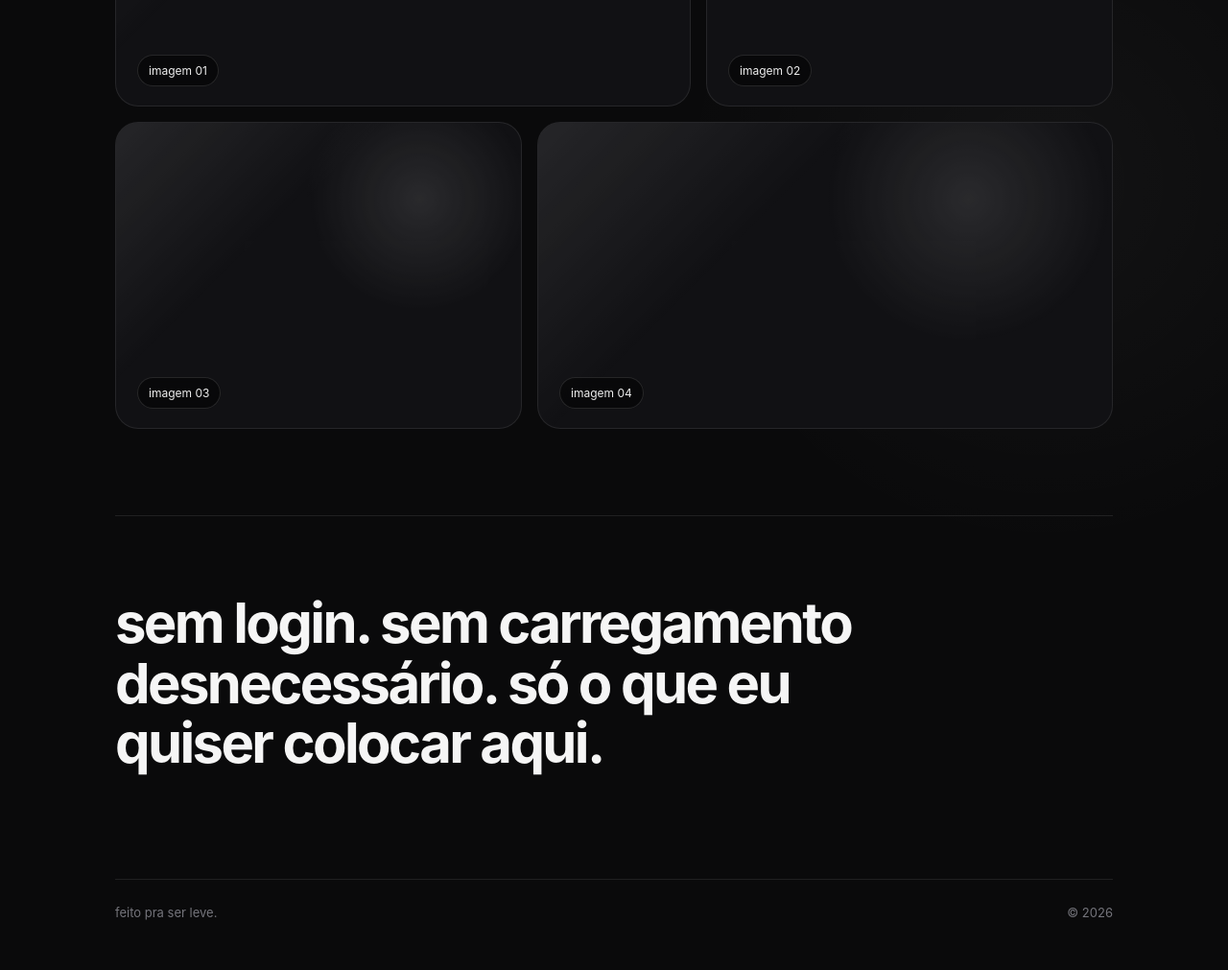
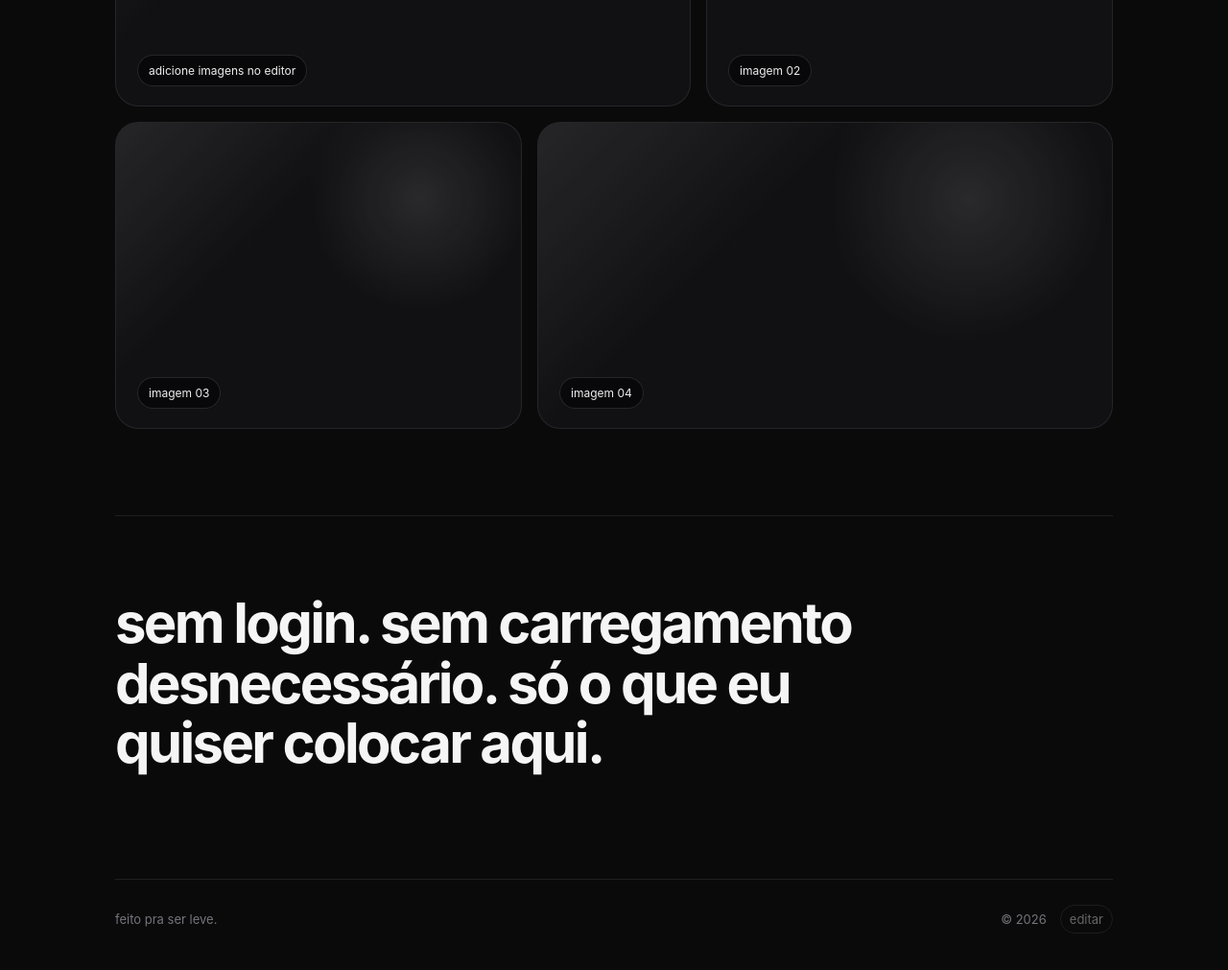
Before and after one commit to Yestheres/p, a plain HTML site: page index.html in a window 1280 px wide. Shown: the part 1020-2031 px from the top of the page at 96% size. Drawn offline with Linux system fonts and the light colour scheme.

Commit message:
Make site content editable

```diff
--- a/index.html
+++ b/index.html
@@ -13,162 +13,164 @@
       margin: 0;
       min-height: 100vh;
       color: #f5f5f5;
+      background: #0a0a0b;
+      font-family: Inter, ui-sans-serif, system-ui, -apple-system, BlinkMacSystemFont, "Segoe UI", sans-serif;
+    }
+    body::before {
+      content: "";
+      position: fixed;
+      inset: 0;
+      pointer-events: none;
       background:
         radial-gradient(circle at 15% 15%, rgba(255,255,255,.07), transparent 28rem),
-        radial-gradient(circle at 85% 60%, rgba(255,255,255,.04), transparent 24rem),
-        #0a0a0b;
-      font-family: Inter, ui-sans-serif, system-ui, -apple-system, BlinkMacSystemFont, "Segoe UI", sans-serif;
+        radial-gradient(circle at 85% 60%, rgba(255,255,255,.04), transparent 24rem);
+      z-index: -1;
     }
     a { color: inherit; }
     .wrap { width: min(1040px, calc(100% - 40px)); margin: 0 auto; }
-    header {
-      display: flex;
-      align-items: center;
-      justify-content: space-between;
-      min-height: 84px;
-    }
-    .logo { font-weight: 800; font-size: 24px; letter-spacing: -1px; text-decoration: none; }
-    .nav { display: flex; gap: 20px; }
-    .nav a { color: #aaa; text-decoration: none; font-size: 14px; transition: .2s ease; }
-    .nav a:hover { color: #fff; }
-    .hero {
-      min-height: 62vh;
-      display: grid;
-      align-content: center;
-      padding: 70px 0 90px;
-    }
-    .eyebrow { color: #8d8d93; font-size: 13px; text-transform: uppercase; letter-spacing: .18em; }
-    h1 {
-      margin: 14px 0 18px;
-      max-width: 800px;
-      font-size: clamp(52px, 10vw, 118px);
-      line-height: .88;
-      letter-spacing: -.065em;
-      font-weight: 800;
-    }
-    .lead {
-      margin: 0;
-      max-width: 600px;
-      color: #aaa;
-      font-size: clamp(17px, 2vw, 21px);
-      line-height: 1.55;
-    }
-    .gallery {
-      display: grid;
-      grid-template-columns: repeat(12, 1fr);
-      gap: 16px;
-      padding: 0 0 90px;
-    }
-    .card {
-      position: relative;
-      min-height: 320px;
-      overflow: hidden;
-      border: 1px solid rgba(255,255,255,.09);
-      border-radius: 24px;
-      background: #111114;
-      isolation: isolate;
-    }
-    .card::before {
-      content: "";
-      position: absolute;
-      inset: 0;
-      background:
-        linear-gradient(135deg, rgba(255,255,255,.12), transparent 38%),
-        radial-gradient(circle at 75% 25%, rgba(255,255,255,.14), transparent 30%);
-      opacity: .75;
-      z-index: -1;
-    }
-    .card img {
-      width: 100%;
-      height: 100%;
-      position: absolute;
-      inset: 0;
-      object-fit: cover;
-      display: block;
-    }
-    .card .label {
-      position: absolute;
-      left: 22px;
-      bottom: 20px;
-      padding: 8px 11px;
-      border-radius: 999px;
-      color: #eee;
-      background: rgba(0,0,0,.48);
-      border: 1px solid rgba(255,255,255,.12);
-      backdrop-filter: blur(10px);
-      font-size: 12px;
-    }
-    .one { grid-column: span 7; min-height: 430px; }
-    .two { grid-column: span 5; min-height: 430px; }
-    .three { grid-column: span 5; }
-    .four { grid-column: span 7; }
-    .text-block {
-      padding: 80px 0 110px;
-      border-top: 1px solid rgba(255,255,255,.09);
-    }
-    .text-block p {
-      margin: 0;
-      max-width: 850px;
-      font-size: clamp(30px, 5vw, 58px);
-      line-height: 1.08;
-      letter-spacing: -.045em;
-      font-weight: 650;
-    }
-    footer {
-      display: flex;
-      justify-content: space-between;
-      gap: 16px;
-      padding: 26px 0 38px;
-      color: #74747b;
-      border-top: 1px solid rgba(255,255,255,.09);
-      font-size: 13px;
-    }
-    @media (max-width: 720px) {
-      .wrap { width: min(100% - 26px, 1040px); }
-      header { min-height: 70px; }
-      .nav { gap: 12px; }
-      .hero { min-height: 58vh; padding: 48px 0 70px; }
-      .gallery { gap: 12px; padding-bottom: 65px; }
-      .one, .two, .three, .four { grid-column: 1 / -1; min-height: 340px; }
-      .text-block { padding: 62px 0 78px; }
-      footer { flex-direction: column; }
+    header { display:flex; align-items:center; justify-content:space-between; min-height:84px; }
+    .logo { font-weight:800; font-size:24px; letter-spacing:-1px; text-decoration:none; }
+    .nav { display:flex; gap:20px; }
+    .nav a { color:#aaa; text-decoration:none; font-size:14px; transition:.2s ease; }
+    .nav a:hover { color:#fff; }
+    .hero { min-height:62vh; display:grid; align-content:center; padding:70px 0 90px; }
+    .eyebrow { color:#8d8d93; font-size:13px; text-transform:uppercase; letter-spacing:.18em; }
+    h1 { margin:14px 0 18px; max-width:800px; font-size:clamp(52px,10vw,118px); line-height:.88; letter-spacing:-.065em; font-weight:800; white-space:pre-line; }
+    .lead { margin:0; max-width:600px; color:#aaa; font-size:clamp(17px,2vw,21px); line-height:1.55; }
+    .gallery { display:grid; grid-template-columns:repeat(12,1fr); gap:16px; padding:0 0 90px; }
+    .card { position:relative; min-height:320px; overflow:hidden; border:1px solid rgba(255,255,255,.09); border-radius:24px; background:#111114; isolation:isolate; }
+    .card::before { content:""; position:absolute; inset:0; background:linear-gradient(135deg,rgba(255,255,255,.12),transparent 38%),radial-gradient(circle at 75% 25%,rgba(255,255,255,.14),transparent 30%); opacity:.75; z-index:-1; }
+    .card img { width:100%; height:100%; position:absolute; inset:0; object-fit:cover; display:block; }
+    .card .label { position:absolute; left:22px; bottom:20px; padding:8px 11px; border-radius:999px; color:#eee; background:rgba(0,0,0,.48); border:1px solid rgba(255,255,255,.12); backdrop-filter:blur(10px); font-size:12px; }
+    .one { grid-column:span 7; min-height:430px; }
+    .two { grid-column:span 5; min-height:430px; }
+    .three { grid-column:span 5; }
+    .four { grid-column:span 7; }
+    .text-block { padding:80px 0 110px; border-top:1px solid rgba(255,255,255,.09); }
+    .text-block p { margin:0; max-width:850px; font-size:clamp(30px,5vw,58px); line-height:1.08; letter-spacing:-.045em; font-weight:650; white-space:pre-line; }
+    footer { display:flex; justify-content:space-between; align-items:center; gap:16px; padding:26px 0 38px; color:#74747b; border-top:1px solid rgba(255,255,255,.09); font-size:13px; }
+    .footer-right { display:flex; align-items:center; gap:14px; }
+    .edit-link { color:#666; text-decoration:none; border:1px solid rgba(255,255,255,.08); padding:6px 9px; border-radius:999px; transition:.2s; }
+    .edit-link:hover { color:#fff; border-color:rgba(255,255,255,.2); }
+    .loading { min-height:50vh; display:grid; place-items:center; color:#777; }
+    @media (max-width:720px) {
+      .wrap { width:min(100% - 26px,1040px); }
+      header { min-height:70px; }
+      .nav { gap:12px; }
+      .hero { min-height:58vh; padding:48px 0 70px; }
+      .gallery { gap:12px; padding-bottom:65px; }
+      .one,.two,.three,.four { grid-column:1 / -1; min-height:340px; }
+      .text-block { padding:62px 0 78px; }
+      footer { align-items:flex-start; flex-direction:column; }
     }
   </style>
 </head>
 <body>
-  <div class="wrap">
-    <header>
-      <a class="logo" href="#">m.</a>
-      <nav class="nav" aria-label="Navegação">
-        <a href="#imagens">imagens</a>
-        <a href="#texto">texto</a>
-      </nav>
-    </header>
+  <div class="wrap" id="app">
+    <div class="loading">carregando...</div>
+  </div>
 
-    <main>
-      <section class="hero">
-        <span class="eyebrow">página estática</span>
-        <h1>simples.<br>visual.<br>meu.</h1>
-        <p class="lead">Um lugar pequeno pra deixar imagens, palavras e qualquer coisa que não precise de aplicativo, conta ou menu complicado.</p>
-      </section>
+  <script>
+    const cardClasses = ['one','two','three','four'];
 
-      <section class="gallery" id="imagens" aria-label="Galeria">
-        <!-- Troque os blocos abaixo por: <img src="imagens/sua-imagem.jpg" alt="descrição"> -->
-        <article class="card one"><span class="label">imagem 01</span></article>
-        <article class="card two"><span class="label">imagem 02</span></article>
-        <article class="card three"><span class="label">imagem 03</span></article>
-        <article class="card four"><span class="label">imagem 04</span></article>
-      </section>
+    async function loadSite() {
+      try {
+        const res = await fetch('./site.json?t=' + Date.now(), { cache: 'no-store' });
+        if (!res.ok) throw new Error('Não foi possível carregar site.json');
+        const data = await res.json();
+        render(data);
+      } catch (err) {
+        document.querySelector('#app').innerHTML = '<div class="loading">não foi possível carregar a página.</div>';
+        console.error(err);
+      }
+    }
 
-      <section class="text-block" id="texto">
-        <p>sem login. sem carregamento desnecessário. só o que eu quiser colocar aqui.</p>
-      </section>
-    </main>
+    function render(data) {
+      document.title = data.pageTitle || data.siteName || 'm.';
+      document.body.style.background = data.background || '#0a0a0b';
 
-    <footer>
-      <span>feito pra ser leve.</span>
-      <span>© 2026</span>
-    </footer>
-  </div>
+      const app = document.querySelector('#app');
+      app.innerHTML = '';
+
+      const header = document.createElement('header');
+      const logo = document.createElement('a');
+      logo.className = 'logo';
+      logo.href = '#';
+      logo.textContent = data.siteName || 'm.';
+      const nav = document.createElement('nav');
+      nav.className = 'nav';
+      nav.setAttribute('aria-label', 'Navegação');
+      nav.innerHTML = '<a href="#imagens">imagens</a><a href="#texto">texto</a>';
+      header.append(logo, nav);
+
+      const main = document.createElement('main');
+      const hero = document.createElement('section');
+      hero.className = 'hero';
+      const eyebrow = document.createElement('span');
+      eyebrow.className = 'eyebrow';
+      eyebrow.textContent = data.eyebrow || '';
+      const h1 = document.createElement('h1');
+      h1.textContent = data.heroTitle || '';
+      const lead = document.createElement('p');
+      lead.className = 'lead';
+      lead.textContent = data.lead || '';
+      hero.append(eyebrow, h1, lead);
+
+      const gallery = document.createElement('section');
+      gallery.className = 'gallery';
+      gallery.id = 'imagens';
+      gallery.setAttribute('aria-label', 'Galeria');
+      const items = Array.isArray(data.gallery) ? data.gallery : [];
+      const shown = items.length ? items : [
+        { label: 'adicione imagens no editor' }, { label: 'imagem 02' },
+        { label: 'imagem 03' }, { label: 'imagem 04' }
+      ];
+      shown.forEach((item, index) => {
+        const card = document.createElement('article');
+        card.className = 'card ' + cardClasses[index % cardClasses.length];
+        if (item.src) {
+          const img = document.createElement('img');
+          img.src = item.src;
+          img.alt = item.alt || item.label || 'Imagem';
+          img.loading = 'lazy';
+          card.appendChild(img);
+        }
+        if (item.label) {
+          const label = document.createElement('span');
+          label.className = 'label';
+          label.textContent = item.label;
+          card.appendChild(label);
+        }
+        gallery.appendChild(card);
+      });
+
+      const textBlock = document.createElement('section');
+      textBlock.className = 'text-block';
+      textBlock.id = 'texto';
+      const text = document.createElement('p');
+      text.textContent = data.text || '';
+      textBlock.appendChild(text);
+
+      main.append(hero, gallery, textBlock);
+
+      const footer = document.createElement('footer');
+      const footerText = document.createElement('span');
+      footerText.textContent = data.footer || '';
+      const right = document.createElement('div');
+      right.className = 'footer-right';
+      const year = document.createElement('span');
+      year.textContent = '© ' + new Date().getFullYear();
+      const edit = document.createElement('a');
+      edit.className = 'edit-link';
+      edit.href = './admin.html';
+      edit.textContent = 'editar';
+      right.append(year, edit);
+      footer.append(footerText, right);
+
+      app.append(header, main, footer);
+    }
+
+    loadSite();
+  </script>
 </body>
 </html>
```
